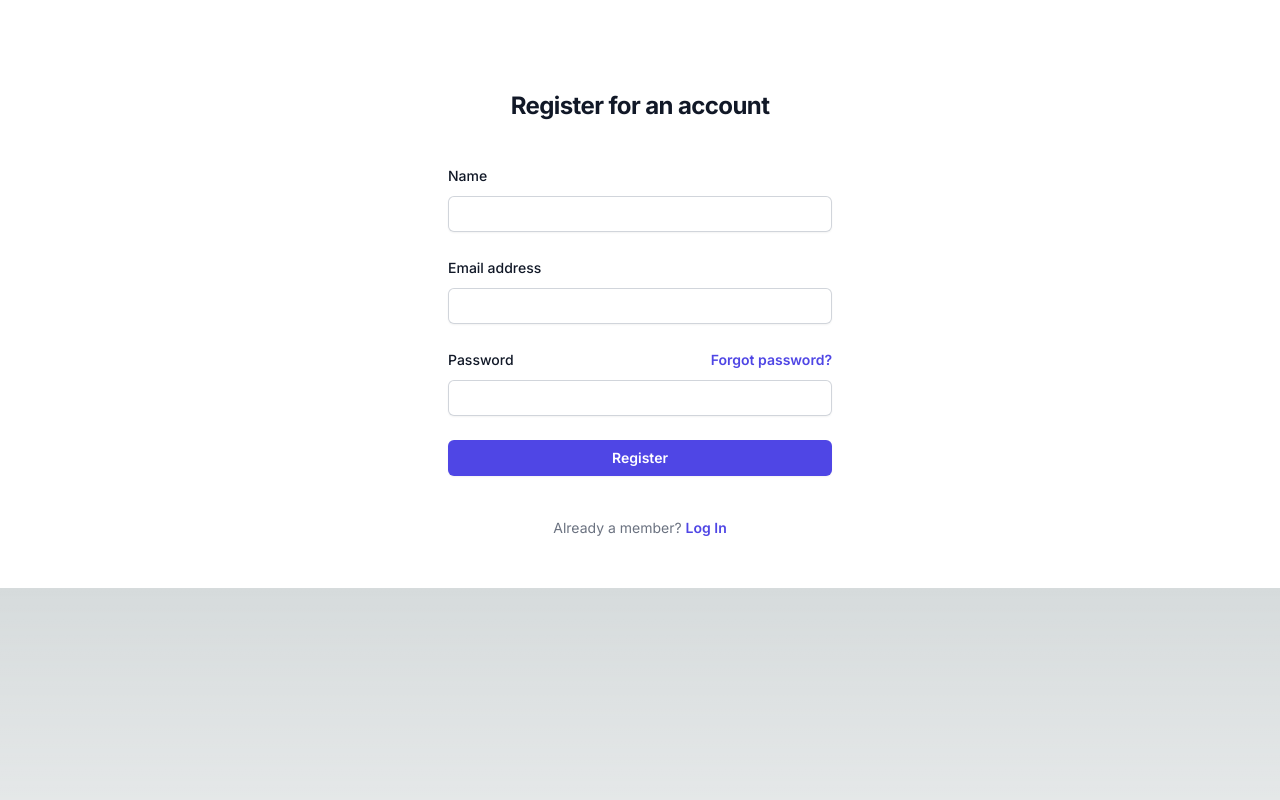
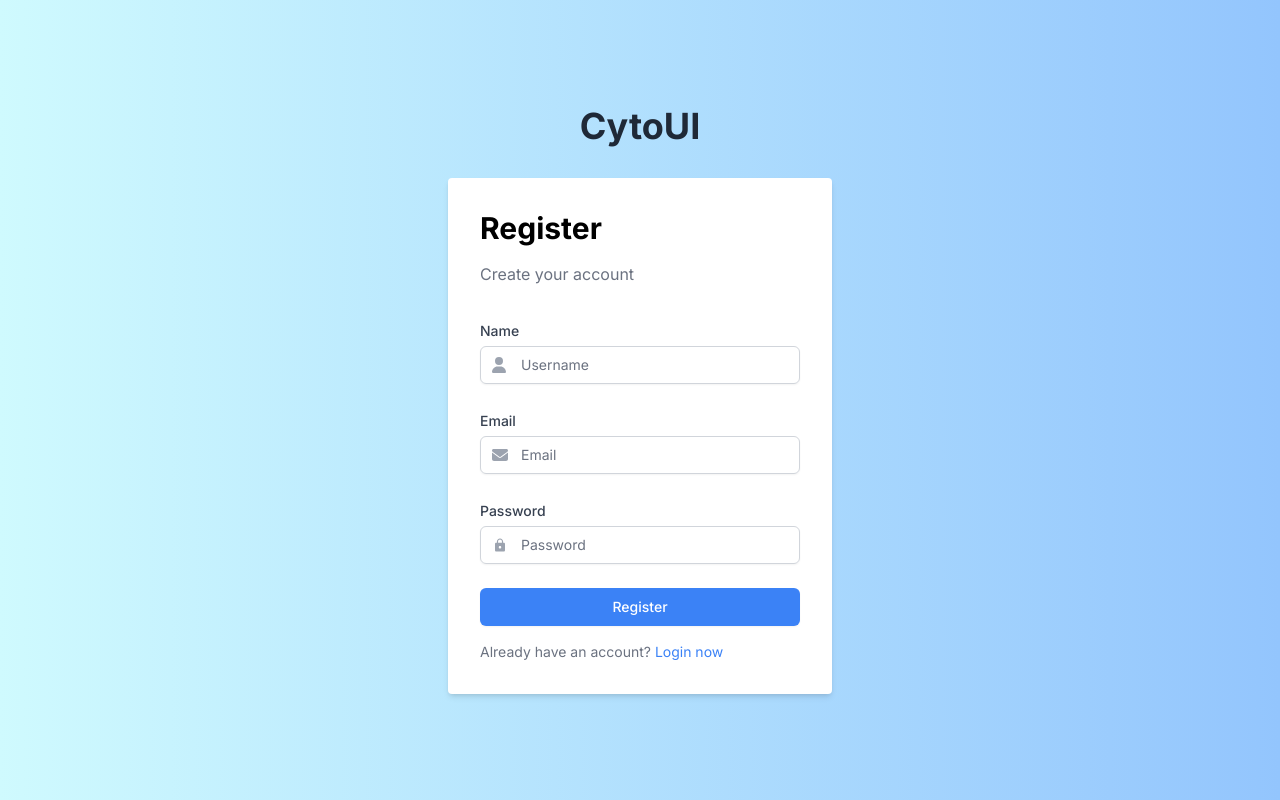
Before and after one commit to tusharbhatia2002/cytoUI_T, a Next.js app in the folder Cyto_demo/: page /register in a window 1280 px wide. Built offline with nearby package versions, Linux system fonts and the light colour scheme.

Commit message:
integrated

```diff
--- a/Cyto_demo/app/(site)/register/page.jsx
+++ b/Cyto_demo/app/(site)/register/page.jsx
@@ -3,6 +3,9 @@
 import { useState } from "react"
 import axios from "axios"
 import { toast } from "react-hot-toast"
+import { FontAwesomeIcon } from "@fortawesome/react-fontawesome"
+import { faEnvelope, faUser } from "@fortawesome/free-solid-svg-icons";
+import { IoMdLock } from "react-icons/io";
 
 export default function Register() {
   const [data, setData] = useState({
@@ -23,25 +26,25 @@ export default function Register() {
 
   return (
     <>
-        <div className="flex min-h-full flex-1 flex-col justify-center px-6 py-12 lg:px-8 bg-white">
-          <div className="sm:mx-auto sm:w-full sm:max-w-sm">
-            {/* <img
-              className="mx-auto h-10 w-auto"
-              src="https://tailwindui.com/img/logos/mark.svg?color=indigo&shade=600"
-              alt="Your Company"
-            /> */}
-            <h2 className="mt-10 text-center text-2xl font-bold leading-9 tracking-tight text-gray-900">
-              Register for an account
-            </h2>
-          </div>
+      <div className="bg-gradient-to-r from-cyan-100 to-blue-300 min-h-screen flex items-center justify-center">
+        <div className="flex flex-col items-center justify-center min-h-screen">
+          <a href="/" className="text-4xl font-bold text-gray-800 mb-8">CytoUI</a>
+          <div className="bg-white p-8 rounded shadow-md w-96">
+            <h1 className="text-3xl text-black font-bold mb-4">Register</h1>
+            <p className="text-gray-500 mb-8">Create your account</p>
 
-          <div className="mt-10 sm:mx-auto sm:w-full sm:max-w-sm">
-            <form className="space-y-6" onSubmit={registerUser}>
-              <div>
-                <label htmlFor="name" className="block text-sm font-medium leading-6 text-gray-900">
+            <form onSubmit={registerUser}>
+              <div className="mb-6">
+                <label
+                  htmlFor="name"
+                  className="text-sm font-medium text-gray-700"
+                >
                   Name
                 </label>
-                <div className="mt-2">
+                <div className="mt-1 relative rounded-md shadow-sm">
+                  <div className="absolute inset-y-0 left-0 pl-3 flex items-center pointer-events-none">
+                    <FontAwesomeIcon icon={faUser} className="text-gray-400" />
+                  </div>
                   <input
                     id="name"
                     name="name"
@@ -49,15 +52,23 @@ export default function Register() {
                     required
                     value={data.name}
                     onChange={e => setData({ ...data, name: e.target.value })}
-                    className="block w-full rounded-md border-0 py-1.5 text-gray-900 shadow-sm ring-1 ring-inset ring-gray-300 placeholder:text-gray-400 focus:ring-2 focus:ring-inset focus:ring-indigo-600 sm:text-sm sm:leading-6"
+                    className="focus:ring-blue-500 focus:border-blue-500 block w-full pl-10 pr-3 py-2 text-black sm:text-sm border-gray-300 rounded-md"
+                    placeholder="Username"
                   />
                 </div>
               </div>
-              <div>
-                <label htmlFor="email" className="block text-sm font-medium leading-6 text-gray-900">
-                  Email address
+
+              <div className="mb-6">
+                <label
+                  htmlFor="email"
+                  className="text-sm font-medium text-gray-700"
+                >
+                  Email
                 </label>
-                <div className="mt-2">
+                <div className="mt-1 relative rounded-md shadow-sm">
+                  <div className="absolute inset-y-0 left-0 pl-3 flex items-center pointer-events-none">
+                    <FontAwesomeIcon icon={faEnvelope} className="text-gray-400" />
+                  </div>
                   <input
                     id="email"
                     name="email"
@@ -66,23 +77,23 @@ export default function Register() {
                     required
                     value={data.email}
                     onChange={e => setData({ ...data, email: e.target.value })}
-                    className="block w-full rounded-md border-0 py-1.5 text-gray-900 shadow-sm ring-1 ring-inset ring-gray-300 placeholder:text-gray-400 focus:ring-2 focus:ring-inset focus:ring-indigo-600 sm:text-sm sm:leading-6"
+                    className="focus:ring-blue-500 focus:border-blue-500 block w-full pl-10 pr-3 py-2 text-black sm:text-sm border-gray-300 rounded-md"
+                    placeholder="Email"
                   />
                 </div>
               </div>
 
-              <div>
-                <div className="flex items-center justify-between">
-                  <label htmlFor="password" className="block text-sm font-medium leading-6 text-gray-900">
+              <div className="mb-6">
+                <label
+                  htmlFor="password"
+                  className="text-sm font-medium text-gray-700"
+                >
                   Password
                 </label>
-                  <div className="text-sm">
-                    <a href="#" className="font-semibold text-indigo-600 hover:text-indigo-500">
-                      Forgot password?
-                    </a>
+                <div className="mt-1 relative rounded-md shadow-sm">
+                  <div className="absolute inset-y-0 left-0 pl-3 flex items-center pointer-events-none">
+                    <IoMdLock className="text-gray-400" />
                   </div>
-                </div>
-                <div className="mt-2">
                   <input
                     id="password"
                     name="password"
@@ -91,29 +102,26 @@ export default function Register() {
                     required
                     value={data.password}
                     onChange={e => setData({ ...data, password: e.target.value })}
-                    className="block w-full rounded-md border-0 py-1.5 text-gray-900 shadow-sm ring-1 ring-inset ring-gray-300 placeholder:text-gray-400 focus:ring-2 focus:ring-inset focus:ring-indigo-600 sm:text-sm sm:leading-6"
+                    className="focus:ring-blue-500 focus:border-blue-500 block w-full pl-10 pr-3 py-2 text-black sm:text-sm border-gray-300 rounded-md"
+                    placeholder="Password"
                   />
                 </div>
               </div>
 
-              <div>
               <button
                 type="submit"
-                  className="flex w-full justify-center rounded-md bg-indigo-600 px-3 py-1.5 text-sm font-semibold leading-6 text-white shadow-sm hover:bg-indigo-500 focus-visible:outline focus-visible:outline-2 focus-visible:outline-offset-2 focus-visible:outline-indigo-600"
+                className="w-full flex justify-center py-2 px-4 border border-transparent rounded-md shadow-sm text-sm font-medium text-white bg-blue-500 hover:bg-blue-600 focus:outline-none focus:ring-2 focus:ring-offset-2 focus:ring-blue-500"
               >
                 Register
               </button>
-              </div>
-            </form>
-
-
-
-            <p className="mt-10 text-center text-sm text-gray-500">
-              Already a member?{' '}
-              <a href="/login" className="font-semibold leading-6 text-indigo-600 hover:text-indigo-500">
-                Log In
+              <p className="text-gray-500 text-sm mt-4">
+                Already have an account?{" "}
+                <a href="/login" className="text-blue-500 text-sm hover:underline">
+                  Login now
                 </a>
               </p>
+            </form>
+          </div>
         </div>
       </div>
     </>
--- a/Cyto_demo/app/dashboard/MyFCSfile/[fileAnalysis]/page.jsx
+++ b/Cyto_demo/app/dashboard/MyFCSfile/[fileAnalysis]/page.jsx
@@ -166,7 +166,7 @@ const FileAnalysis = () => {
             />
             <button>
             <a
-              href="/dasboard/MyFCSfile/1/canvasComponent"
+              href="/dashboard/MyFCSfile/1/canvasComponent"
               className="text-white hover:text-cyan-300 text-lg font-medium bg-blue-700 rounded-lg px-3"
             >
               Open in Canvas
--- a/package.json
+++ b/package.json
@@ -1,5 +1,8 @@
 {
   "dependencies": {
+    "@fortawesome/fontawesome-svg-core": "^6.4.0",
+    "@fortawesome/free-solid-svg-icons": "^6.4.0",
+    "@fortawesome/react-fontawesome": "^0.2.0",
     "bcrypt": "^5.1.0"
   }
 }
```
Also changed, not shown: Cyto_demo/app/dashboard/MyFCSfile/[fileAnalysis]/canvasComponent/Canvas.jsx (+30 -4 lines), Cyto_demo/app/dashboard/MyFCSfile/page.jsx (+3 -7 lines), 1 other file (tests, documents, lock files or other folders). Lines whose indentation alone changed are shown as unchanged.
